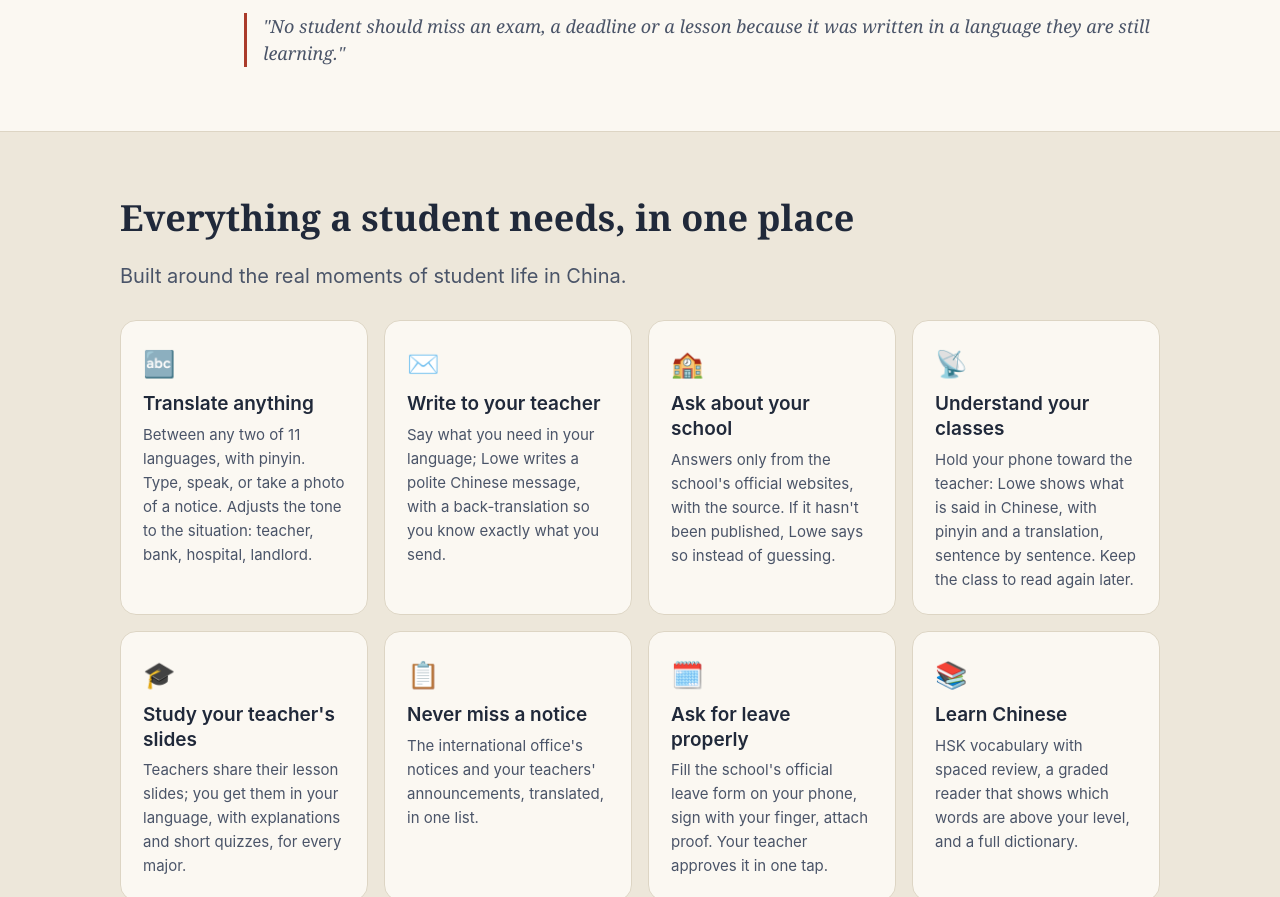
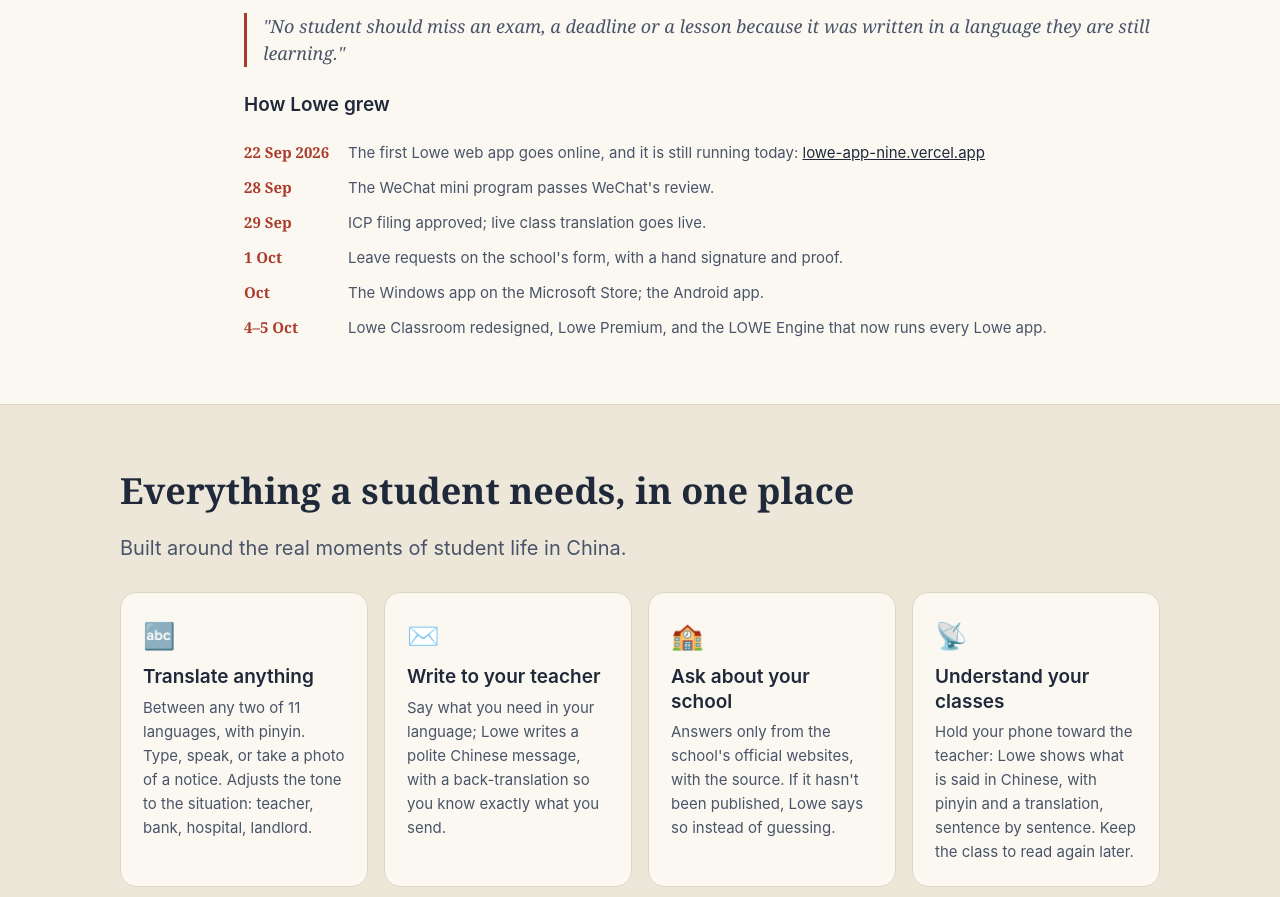
Before and after one commit to sanzoked-lab/lowe, a plain HTML site: page index.html in a window 1280 px wide. Shown: the part 1819-2716 px from the top of the page. Drawn offline with Linux system fonts and the light colour scheme.

Commit message:
How Lowe grew: the first web app (Vercel, still online), and a backup link

```diff
--- a/i18n.js
+++ b/i18n.js
@@ -43,6 +43,8 @@
       "faq.q3": "Lowe 的学校信息会出错吗？", "faq.a3": "Lowe 只依据学校官网回答学校问题并注明来源；尚未公布的信息会如实说明，不会猜测。重要日期请向老师或国际交流处确认。",
       "faq.q4": "我的数据安全吗？", "faq.a4": "Lowe 只存储最少的信息，日志中从不记录你输入的内容，你可以下载或删除全部数据。详见应用内的隐私政策。",
       "faq.q5": "只适用于湖南工学院吗？", "faq.a5": "翻译、写作、课堂翻译和中文学习适用于在华的所有学生。学校问答和通知目前覆盖湖南工学院，可以扩展到更多高校。",
+      "j.title": "Lowe 的成长历程", "j.1": "第一个 Lowe 网页版上线，至今仍在运行：", "j.2": "微信小程序通过微信审核。", "j.3": "ICP 备案获批；课堂实时翻译上线。", "j.4": "请假使用学校官方表格，附手写签名和证明。", "j.5": "Windows 版上架 Microsoft Store；安卓版发布。", "j.6": "Lowe 课堂全面升级，推出 Lowe 高级版，以及如今支撑所有 Lowe 应用的 LOWE 引擎。",
+      "get.vercel": "在国外或作为备用：最初的 Lowe 网页版（lowe-app-nine.vercel.app）",
       "get.title": "获取 Lowe", "get.mp": "微信：扫描此码打开 Lowe 小程序", "get.web": "网页版：任何手机或电脑都能用（iPhone：分享 → 添加到主屏幕）", "get.win": "Windows：在 Microsoft Store 搜索“LOWE TEKAM”", "get.android": "安卓：下载应用",
       "get.note": "当前网址为临时地址，学校认可的域名正在配置中；本页面会始终链接到正确的地址。",
       "foot.made": "由湖南工学院的一名国际学生开发，服务在华的所有国际学生。", "foot.data": "Lowe 使用的开放数据：CC-CEDICT、HSK 词表（complete-hsk-vocabulary）、Make Me a Hanzi、Tatoeba。"
@@ -88,6 +90,8 @@
       "faq.q3": "Lowe peut-il se tromper sur l'école ?", "faq.a3": "Lowe répond aux questions sur l'école uniquement à partir des pages officielles et montre la source. Quand une information n'est pas publiée, il le dit au lieu de deviner. Vérifiez toujours les dates importantes auprès de votre enseignant ou du bureau international.",
       "faq.q4": "Mes données sont-elles en sécurité ?", "faq.a4": "Lowe garde le minimum, n'enregistre jamais ce que vous tapez dans ses journaux, et vous permet de télécharger ou de supprimer toutes vos données. Voir la page de confidentialité dans l'application.",
       "faq.q5": "Seulement pour le HNIT ?", "faq.a5": "Traduction, rédaction, traduction des cours et apprentissage du chinois servent à tout étudiant en Chine. Les réponses et avis de l'école couvrent pour l'instant le Hunan Institute of Technology ; d'autres universités peuvent être ajoutées.",
+      "j.title": "Comment Lowe a grandi", "j.1": "La première application web Lowe est mise en ligne, et elle fonctionne toujours :", "j.2": "Le mini-programme WeChat passe la vérification de WeChat.", "j.3": "Enregistrement ICP approuvé ; la traduction des cours en direct est lancée.", "j.4": "Demandes de congé sur le formulaire de l'école, avec signature manuscrite et justificatif.", "j.5": "L'application Windows sur le Microsoft Store ; l'application Android.", "j.6": "Lowe Classroom repensé, Lowe Premium, et le LOWE Engine qui fait tourner toutes les applications Lowe.",
+      "get.vercel": "Hors de Chine, ou en secours : l'application web Lowe d'origine (lowe-app-nine.vercel.app)",
       "get.title": "Obtenir Lowe", "get.mp": "WeChat : scannez ce code pour ouvrir le mini-programme Lowe", "get.web": "Application web : sur tout téléphone ou ordinateur (sur iPhone : Partager → Sur l'écran d'accueil)", "get.win": "Windows : cherchez « LOWE TEKAM » dans le Microsoft Store", "get.android": "Android : télécharger l'application",
       "get.note": "L'adresse web est provisoire, le temps que le domaine approuvé soit configuré ; cette page renverra toujours vers la bonne.",
       "foot.made": "Créé par un étudiant international du Hunan Institute of Technology, pour les étudiants internationaux partout en Chine.", "foot.data": "Données ouvertes utilisées par Lowe : CC-CEDICT, listes HSK (complete-hsk-vocabulary), Make Me a Hanzi, Tatoeba."
--- a/index.html
+++ b/index.html
@@ -65,6 +65,10 @@
 .alt{background:var(--card);border-top:1px solid var(--line);border-bottom:1px solid var(--line)}
 .story{display:grid;grid-template-columns:auto 1fr;gap:28px;align-items:start}
 @media (max-width:700px){.story{grid-template-columns:1fr}}
+.journey{list-style:none;margin:22px 0 0;padding:0;display:grid;gap:10px}
+.journey li{display:grid;grid-template-columns:92px 1fr;gap:12px;align-items:baseline;font-size:15px;color:var(--ink2)}
+.journey b{font-family:var(--serif);color:var(--seal);font-size:15px}
+.journey a{color:var(--ink)}
 .avatar{width:96px;height:96px;border-radius:50%;background:var(--jade);color:#fff;display:grid;place-items:center;font:600 34px var(--serif)}
 blockquote{margin:16px 0 0;padding-left:16px;border-left:3px solid #AA3B2B;font:italic 18px/1.5 var(--serif);color:var(--ink2)}
 .shots{display:grid;grid-auto-flow:column;grid-auto-columns:200px;gap:16px;overflow-x:auto;padding:8px 2px 16px;scroll-snap-type:x mandatory;margin-top:24px}
@@ -134,6 +138,15 @@
     <p data-i18n="story.p1">I'm Lowe (江树臣), an international student from Cameroon studying software engineering at Hunan Institute of Technology (湖南工学院). I speak English and French, and when I arrived in China almost everything around me was in Chinese: notices from the international office, messages to teachers, the bank, the hospital, and even the lessons themselves.</p>
     <p data-i18n="story.p2">Translation apps translate words, but they don't know how to write politely to a teacher, where the school published the resit dates, or what to bring for a residence permit. So I built the assistant I needed, and shared it with the students around me.</p>
     <blockquote data-i18n="story.quote">"No student should miss an exam, a deadline or a lesson because it was written in a language they are still learning."</blockquote>
+    <h3 style="margin-top:26px" data-i18n="j.title">How Lowe grew</h3>
+    <ol class="journey">
+      <li><b>22 Sep 2026</b><span><span data-i18n="j.1">The first Lowe web app goes online, and it is still running today:</span> <a href="https://lowe-app-nine.vercel.app/">lowe-app-nine.vercel.app</a></span></li>
+      <li><b>28 Sep</b><span data-i18n="j.2">The WeChat mini program passes WeChat's review.</span></li>
+      <li><b>29 Sep</b><span data-i18n="j.3">ICP filing approved; live class translation goes live.</span></li>
+      <li><b>1 Oct</b><span data-i18n="j.4">Leave requests on the school's form, with a hand signature and proof.</span></li>
+      <li><b>Oct</b><span data-i18n="j.5">The Windows app on the Microsoft Store; the Android app.</span></li>
+      <li><b>4–5 Oct</b><span data-i18n="j.6">Lowe Classroom redesigned, Lowe Premium, and the LOWE Engine that now runs every Lowe app.</span></li>
+    </ol>
   </div>
 </div></section>
 
@@ -233,6 +246,7 @@
       <li><a href="https://express-gjix-319480-4-1495803607.sh.run.tcloudbase.com/" data-i18n="get.web">Web app: works on any phone or computer (on iPhone: Share → Add to Home Screen)</a></li>
       <li><a href="https://apps.microsoft.com/search?query=LOWE%20TEKAM" data-i18n="get.win">Windows: search "LOWE TEKAM" in the Microsoft Store</a></li>
       <li><a href="https://express-gjix-319480-4-1495803607.sh.run.tcloudbase.com/download/" data-i18n="get.android">Android: download the app</a></li>
+      <li><a href="https://lowe-app-nine.vercel.app/" data-i18n="get.vercel">Outside China, or as a backup: the original Lowe web app (lowe-app-nine.vercel.app)</a></li>
     </ul>
     <p class="muted" style="font-size:14px" data-i18n="get.note">The web address is a temporary one while the school-approved domain is being set up; this page will always link to the right one.</p>
   </div>
```
